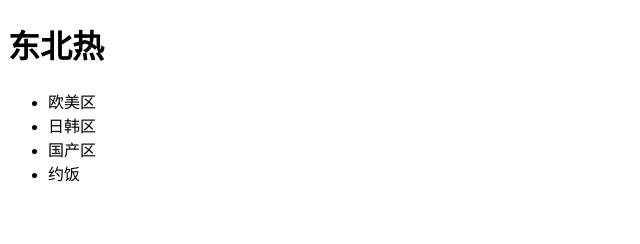
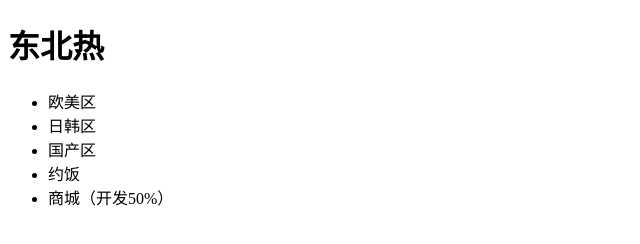
Before and after one commit to xuyang-sudo/dbhot, a plain HTML site: page index.html in a window 1280 px wide. Shown: the whole page, without its empty margins (0-640 px from the left). Drawn offline with Linux system fonts and the light colour scheme.

Commit message:
商城功能开发中

```diff
--- a/index.html
+++ b/index.html
@@ -16,6 +16,7 @@
             <li>日韩区</li>
             <li>国产区</li>
             <li>约饭</li>
+            <li>商城（开发50%）</li>
         </ul>
     </div>
 </body>
```
